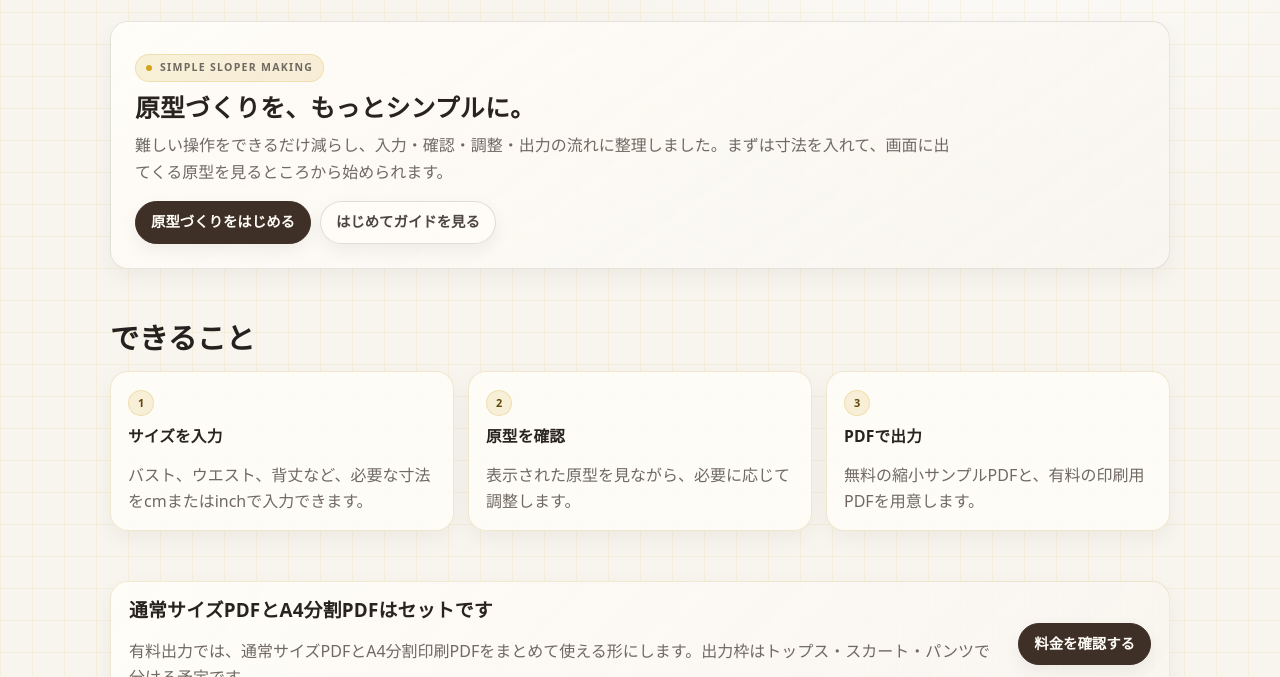
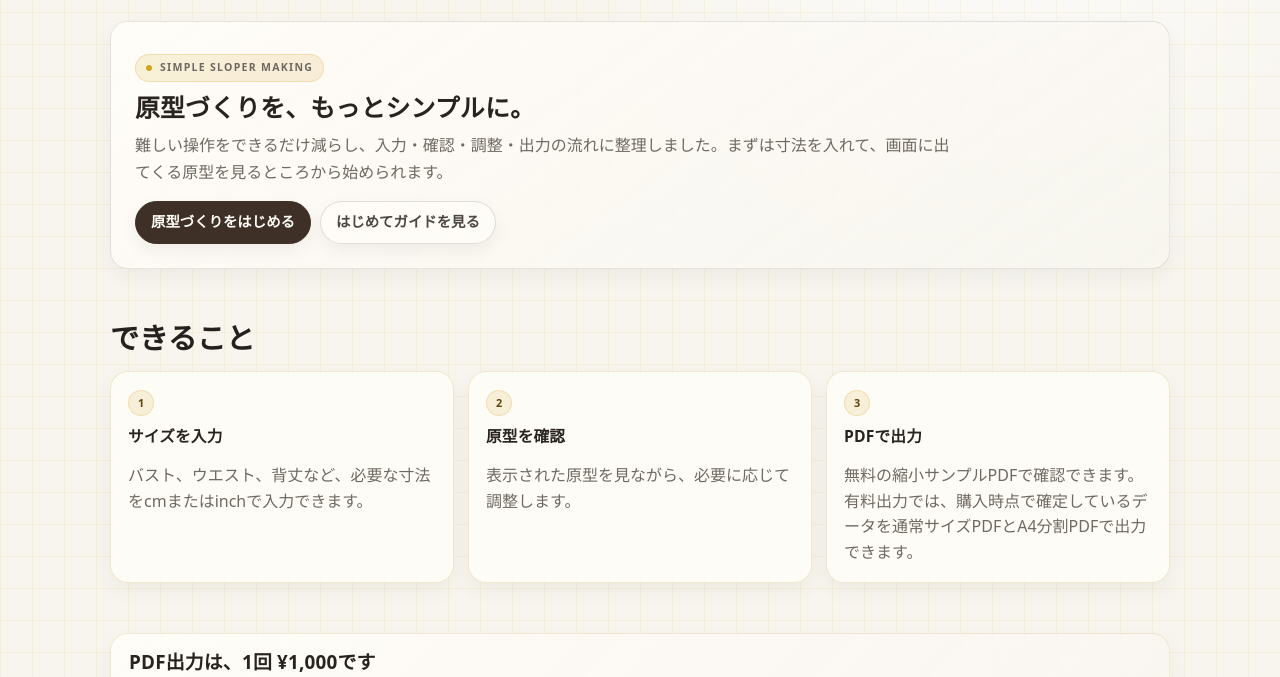
Before and after one commit to katapata89/katapata_sloper, a website: page about.html in a window 1280 px wide. Shown: the part 275-952 px from the top of the page. Drawn offline with Linux system fonts and the light colour scheme.

Commit message:
Add files via upload

```diff
--- a/about.html
+++ b/about.html
@@ -33,8 +33,8 @@
 
 <section class="page-hero container"><p class="eyebrow">Introduction</p><h1 class="page-title">KATAPATAとは</h1><p class="page-lead intro-lead">KATAPATAは、洋裁の原型づくりをブラウザでサポートするツールです。<br>サイズを入力すると原型を表示し、確認・調整しながら、印刷用PDFへ進めます。</p></section>
 <section class="section container tight"><div class="split-panel single-panel"><div><p class="eyebrow">Simple Sloper Making</p><h2>原型づくりを、もっとシンプルに。</h2><p>難しい操作をできるだけ減らし、入力・確認・調整・出力の流れに整理しました。まずは寸法を入れて、画面に出てくる原型を見るところから始められます。</p><div class="button-row compact"><a class="btn primary" href="tools/sloper/index.html">原型づくりをはじめる</a><a class="btn ghost" href="guide/index.html">はじめてガイドを見る</a></div></div></div></section>
-<section class="section container"><h2 class="section-title">できること</h2><div class="grid three"><article class="card"><span class="badge">1</span><h3>サイズを入力</h3><p>バスト、ウエスト、背丈など、必要な寸法をcmまたはinchで入力できます。</p></article><article class="card"><span class="badge">2</span><h3>原型を確認</h3><p>表示された原型を見ながら、必要に応じて調整します。</p></article><article class="card"><span class="badge">3</span><h3>PDFで出力</h3><p>無料の縮小サンプルPDFと、有料の印刷用PDFを用意します。</p></article></div></section>
-<section class="section container"><div class="guide-callout small"><div><h2>通常サイズPDFとA4分割PDFはセットです</h2><p>有料出力では、通常サイズPDFとA4分割印刷PDFをまとめて使える形にします。出力枠はトップス・スカート・パンツで分ける予定です。</p></div><a class="btn primary" href="pricing/index.html">料金を確認する</a></div></section>
+<section class="section container"><h2 class="section-title">できること</h2><div class="grid three"><article class="card"><span class="badge">1</span><h3>サイズを入力</h3><p>バスト、ウエスト、背丈など、必要な寸法をcmまたはinchで入力できます。</p></article><article class="card"><span class="badge">2</span><h3>原型を確認</h3><p>表示された原型を見ながら、必要に応じて調整します。</p></article><article class="card"><span class="badge">3</span><h3>PDFで出力</h3><p>無料の縮小サンプルPDFで確認できます。有料出力では、購入時点で確定しているデータを通常サイズPDFとA4分割PDFで出力できます。</p></article></div></section>
+<section class="section container"><div class="guide-callout small"><div><h2>PDF出力は、1回 ¥1,000です</h2><p>寸法入力・調整・製図の確認までは無料でご利用いただけます。PDF出力は有料です。</p><p>1回のご購入で、購入時点で確定しているデータの通常サイズPDFとA4分割PDFを出力できます。</p><p>購入済みデータを保存しておくと、同じデータを後から読み込んで出力できます。購入後に寸法や調整内容を変更した場合は別データとして扱われるため、変更後のPDF出力にはあらためてご購入が必要です。</p></div><a class="btn primary" href="pricing/index.html">料金を確認する</a></div></section>
 </main>
 
 <footer class="footer">
```
